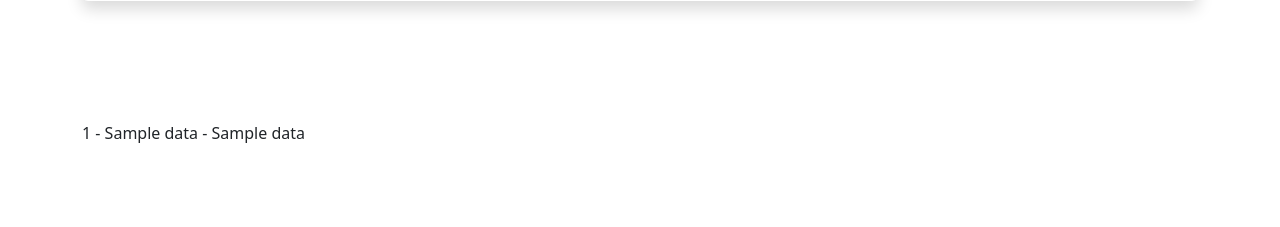
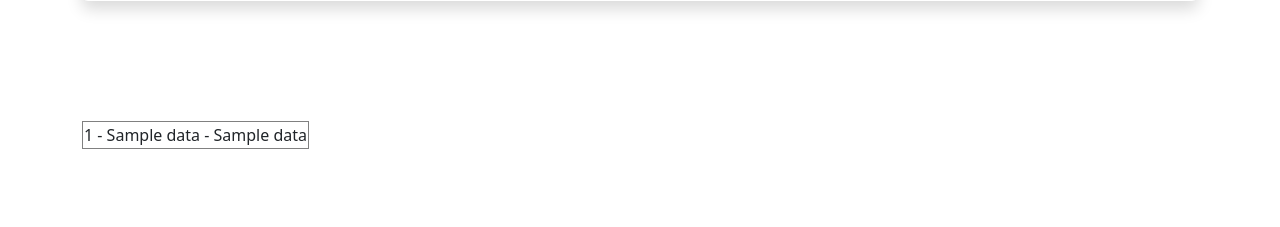
Before and after one commit to orhazout/terrraform_application, a Flask app: page /data in a window 1280 px wide. Shown: the part 511-738 px from the top of the page. Run offline with Flask 3, Linux system fonts and the light colour scheme; a database or web service that is not in the repository returns one stand-in record (values such as "Sample title"); some libraries are stand-ins or nearby versions.

Commit message:
Update data.html

```diff
--- a/templates/data.html
+++ b/templates/data.html
@@ -4,6 +4,13 @@
 {% if name %}
     <h1> Your Pet Was Added !</h1>
     <br/><br/>
+<table class="'table table-hover table-bordered table-striped">
+{% for pet in our_pets %}
+    <tr>
+    <td>{{ pet[0] }} - {{ pet[1] }} - {{ pet[2] }}</td>
+    </tr>
+{% endfor %}
+</table>
 {% else %}
     <h1> list of pets :</h1>
     <br/>
@@ -30,8 +37,12 @@
     </form>
 </div>
 <br/><br/><br/>
+<table class="'table table-hover table-bordered table-striped">
 {% for pet in our_pets %}
-    {{ pet[0] }} - {{ pet[1] }} - {{ pet[2] }}
+    <tr>
+    <td>{{ pet[0] }} - {{ pet[1] }} - {{ pet[2] }}</td>
+    </tr>
 {% endfor %}
+</table>
 {% endif %}
 {% endblock %}
```
